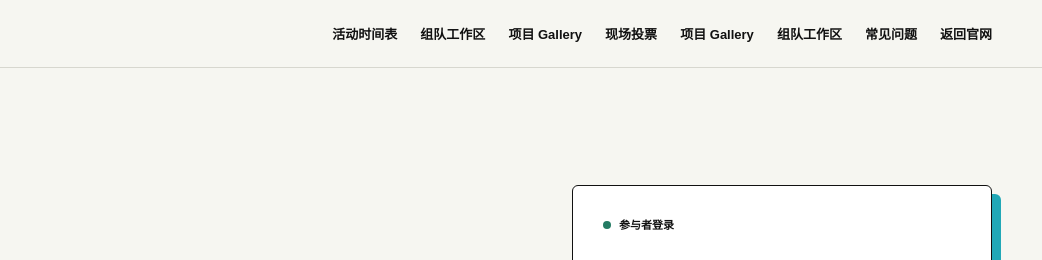
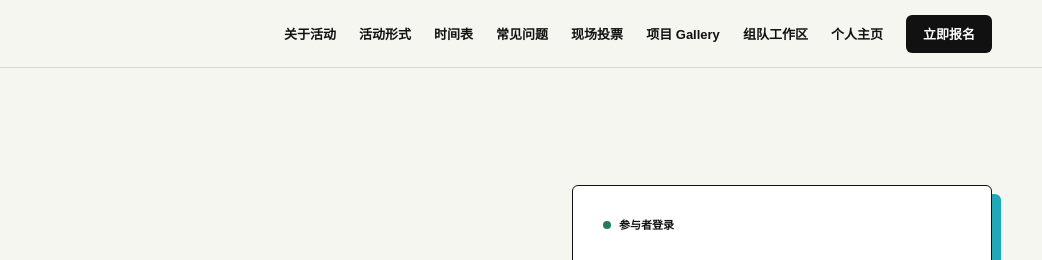
Before and after one commit to CSU-minicamp/csu_minicamp2026, a website: page public/profile.html in a window 1280 px wide. Shown: the top 260 px of the page, 238-1280 px from the left. Drawn offline with Linux system fonts and the light colour scheme.

Commit message:
feat: unify participant page navigation

```diff
--- a/public/profile.html
+++ b/public/profile.html
@@ -11,11 +11,16 @@
 <body class="profile-body">
   <header class="site-header">
     <a class="brand" href="index.html" aria-label="返回 minicamp 2026 首页"><img class="brand-lockup" src="assets/brand/minicamp-logo-lockup-partners-horizontal.png" alt="minicamp 2026" width="2203" height="614"></a>
-    <nav class="site-nav profile-nav" aria-label="个人主页导航">
-      <a href="index.html#schedule">活动时间表</a><a href="team.html">组队工作区</a><a href="gallery.html">项目 Gallery</a>
-      <a href="voting.html">现场投票</a><a href="gallery.html">项目 Gallery</a><a href="team.html">组队工作区</a>
+    <nav class="site-nav profile-nav" aria-label="主导航">
+      <a href="index.html#about">关于活动</a>
+      <a href="index.html#format">活动形式</a>
+      <a href="index.html#schedule">时间表</a>
       <a href="index.html#faq">常见问题</a>
-      <a href="index.html">返回官网</a>
+      <a href="voting.html" data-voting-entry>现场投票</a>
+      <a href="gallery.html">项目 Gallery</a>
+      <a href="team.html">组队工作区</a>
+      <a href="profile.html">个人主页</a>
+      <a class="button button-small button-dark" href="index.html#apply">立即报名</a>
     </nav>
   </header>
 
--- a/public/starter-pack.js
+++ b/public/starter-pack.js
@@ -1 +1 @@
-(() => { MinicampAPI.request("/api/starter-pack").then(({starterPack:p})=>{document.getElementById("pack-title").textContent=p.title;document.getElementById("pack-intro").textContent=p.intro;document.getElementById("pack-tools").innerHTML=p.tools.map(x=>"<span>"+x+"</span>").join("");document.getElementById("pack-steps").innerHTML=p.steps.map((x,i)=>"<li><span>"+String(i+1).padStart(2,"0")+"</span><strong>"+x+"</strong></li>").join("")})})();
+(() => { MinicampAPI.request("/api/starter-pack").then(({starterPack:p})=>{document.getElementById("pack-title").textContent=p.title;document.getElementById("pack-intro").textContent=p.intro;document.getElementById("pack-tools").innerHTML=p.tools.map(x=>"<span>"+x+"</span>").join("");document.getElementById("pack-steps").innerHTML=p.steps.map((x,i)=>"<li><span>"+String(i+1).padStart(2,"0")+"</span><strong>"+x+"</strong></li>").join("")}).catch(error=>{document.getElementById("pack-intro").textContent=error.message;})})();
```
Also changed, not shown: public/jury.html (+11 -1 lines), public/profile-dashboard.html (+9 -4 lines), public/starter-pack.html (+11 -1 lines), public/submission.html (+11 -1 lines), public/team.html (+11 -1 lines), public/voting.html (+11 -1 lines).
